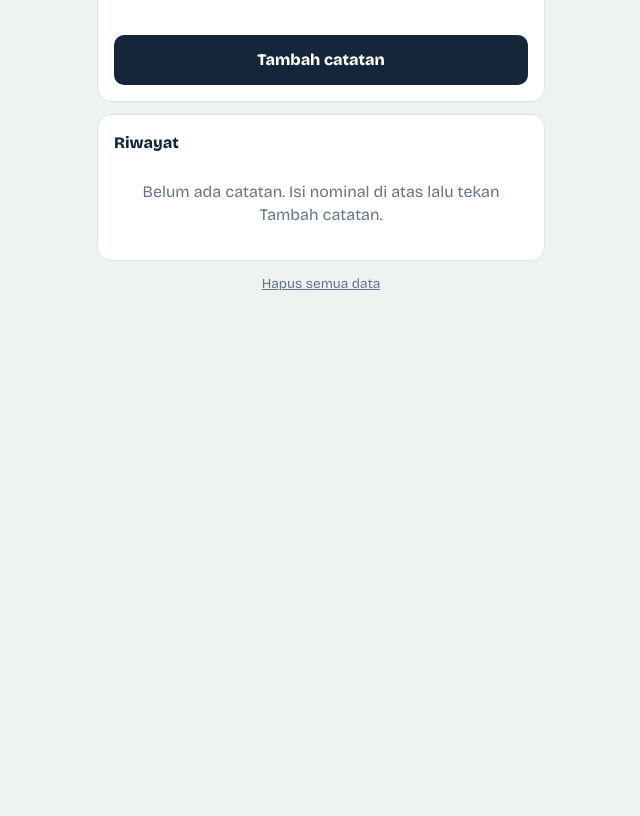
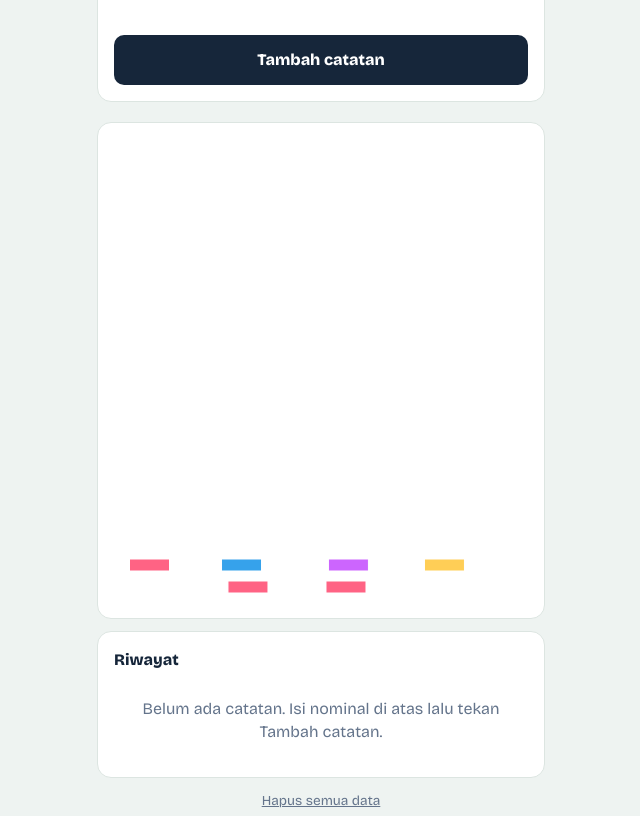
Before and after one commit to dzikrisukabelajar-byte/Web_Peng, a plain HTML site: page Web_Peng/Index.html in a window 1280 px wide. Shown: the part 584-1400 px from the top of the page, without its empty margins (319-959 px from the left). Before the commit the page ends 919 px from the top, so only its background shows below. Drawn offline with nearby package versions, Linux system fonts and the light colour scheme.

Commit message:
Penambahan fitur diagram

```diff
--- a/Web_Peng/Index.html
+++ b/Web_Peng/Index.html
@@ -6,6 +6,7 @@
 <title>Pencatat Pengeluaran</title>
 <link rel="stylesheet" href="https://fonts.googleapis.com/css2?family=Bricolage+Grotesque:wght@400;600;800&display=swap">
 <link rel="stylesheet" href="style.css">
+<script src="https://cdn.jsdelivr.net/npm/chart.js"></script>
 
 
 </head>
@@ -37,6 +38,11 @@
     <button type="button" class="add" id="add">Tambah catatan</button>
   </section>
 
+  <div class="card" style="padding: 15px; margin-top: 20px;">
+    <h3 style="color: #fff; font-size: 16px; margin-bottom: 10px;">Grafik Pengeluaran</h3>
+    <canvas id="expenseChart"></canvas>
+</div>
+
   <section class="card" aria-label="Riwayat">
     <h2>Riwayat</h2>
     <ul id="list"></ul>
--- a/Web_Peng/sc.js
+++ b/Web_Peng/sc.js
@@ -117,3 +117,36 @@
   fillCats();
   render();
 })();
+// 1. Inisialisasi awal Grafik (Doughnut Chart)
+const ctx = document.getElementById('expenseChart').getContext('2d');
+let expenseChart = new Chart(ctx, {
+    type: 'doughnut', // Bisa diganti 'bar' kalau mau diagram batang
+    data: {
+        labels: ['Makan', 'Transport', 'Belanja', 'Tagihan', 'Hiburan', 'Lainnya'],
+        datasets: [{
+            label: 'Total Pengeluaran (Rp)',
+            data: [0, 0, 0, 0],
+            backgroundColor: [
+                '#ff6384',
+                '#36a2eb',
+                '#cc65fe',
+                '#ffce56'
+            ],
+            borderWidth: 1
+        }]
+    },
+    options: {
+        responsive: true,
+        plugins: {
+            legend: {
+                position: 'bottom',
+                labels: {
+                    color: '#fff'
+                }
+            }
+        }
+    }
+});
+
+function updateChart(kategori, nominal) {
+}
```
